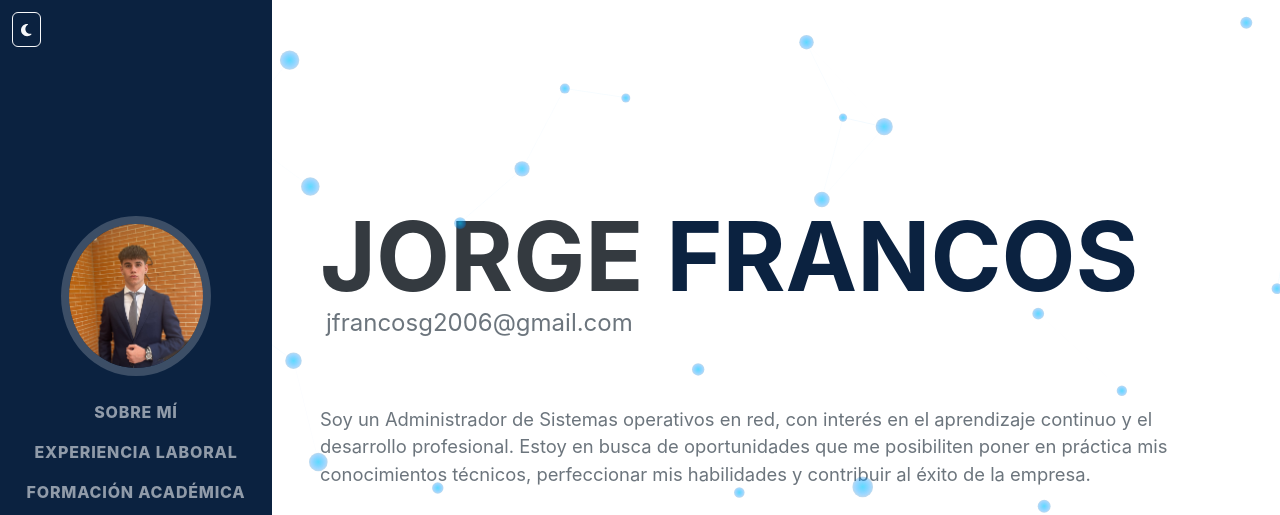
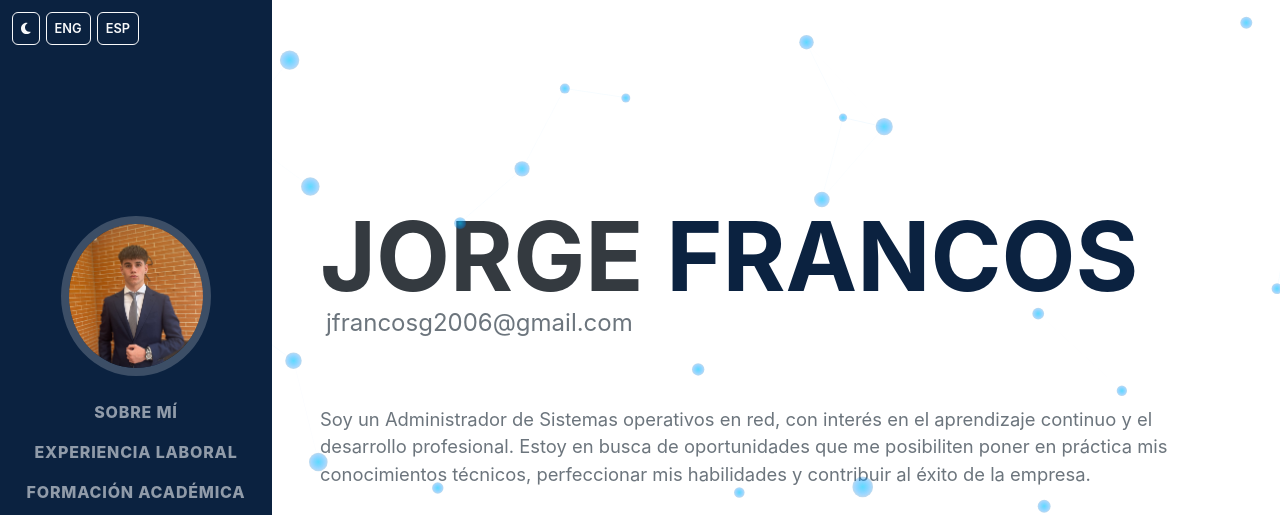
Before and after one commit to jorge-fn/CV-JFN, a plain HTML site: page index.html in a window 1280 px wide. Shown: the top 515 px of the page. Drawn offline with nearby package versions, Linux system fonts and the light colour scheme; a web font is replaced by a local one.

Commit message:
Update index.html

```diff
--- a/index.html
+++ b/index.html
@@ -48,8 +48,8 @@
             @media (max-width: 991px) { .lang-overlay { top:6px; } }
 
             /* Theme corner positioning */
-            .theme-corner { position: fixed; top: 12px; left: 12px; z-index: 1060; }
-            .theme-corner .btn { padding:6px 8px; border-radius:6px; }
+            .theme-corner { position: fixed; top: 12px; left: 12px; z-index: 1060; display: flex; gap: 6px; }
+            .theme-corner .btn { padding:6px 8px; border-radius:6px; font-weight: 600; font-size: 0.8rem; }
             .theme-corner .btn i { color: #111; }
             body.dark-mode .theme-corner .btn i { color: #fff; }
 
@@ -71,9 +71,11 @@
     <body id="page-top">
         <!-- Particle background canvas for a blue-tech effect -->
         <canvas id="particle-canvas" aria-hidden="true"></canvas>
-        <!-- Theme button fixed to top-left corner -->
+        <!-- Theme and language buttons fixed to top-left corner -->
         <div class="theme-corner" aria-hidden="false">
             <button id="btn-theme" class="btn btn-sm btn-outline-light" aria-pressed="false" title="Toggle theme"><i class="fas fa-moon"></i></button>
+            <button id="btn-eng" class="btn btn-sm btn-outline-light" aria-pressed="false" title="English">ENG</button>
+            <button id="btn-esp" class="btn btn-sm btn-outline-light" aria-pressed="true" title="Español">ESP</button>
         </div>
         <!-- Navigation-->
         <nav class="navbar navbar-expand-lg navbar-dark bg-primary fixed-top" id="sideNav">
@@ -97,6 +99,7 @@
             </div>
         </nav>
         <!-- Page Content-->
+        <div id="lang-toast" role="status" aria-live="polite"></div>
         <div class="container-fluid p-0">
             <!-- About-->
             <section class="resume-section" id="about">
```
